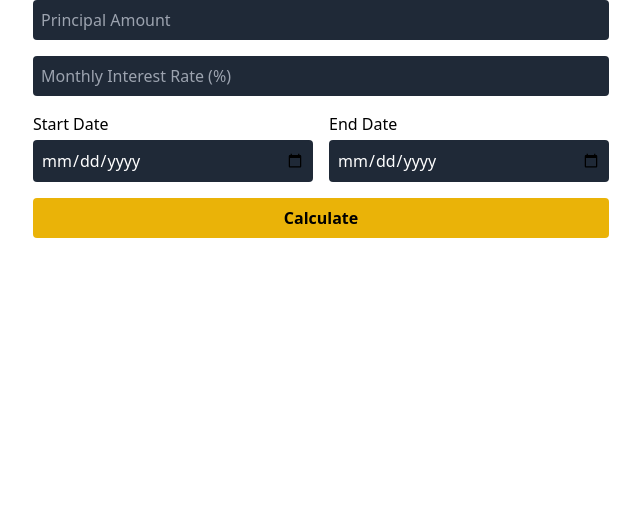
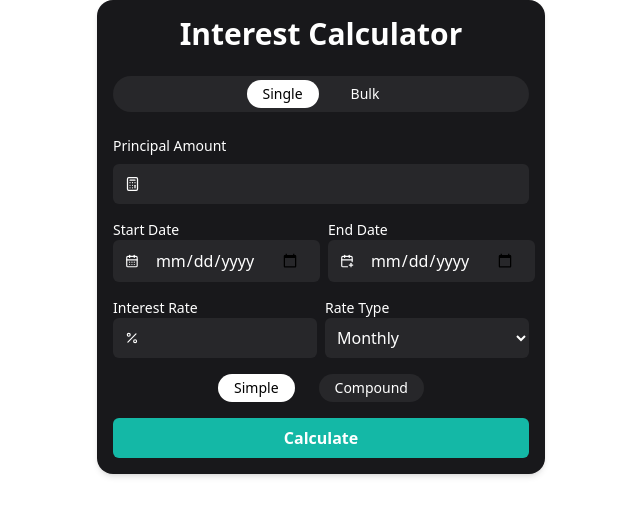
Before and after one commit to VamsikrishnaA/Interest_calculator, a React (Vite) app: page / in a window 1280 px wide. Shown: the top 516 px of the page, without its empty margins (319-959 px from the left). Built offline with nearby package versions, Linux system fonts and the light colour scheme; the HTML template or start-up script is replaced by a standard one.

Commit message:
Update bulk load

```diff
--- a/src/components/InterestCalculator.jsx
+++ b/src/components/InterestCalculator.jsx
@@ -1,101 +1,213 @@
 import React, { useState } from 'react';
-import dayjs from 'dayjs';
-import { saveAs } from 'file-saver';
-import html2canvas from 'html2canvas';
+import { format, differenceInDays } from 'date-fns';
+import { CalendarDays, Calculator, Percent, CalendarPlus } from 'lucide-react';
+import { motion } from 'framer-motion';
 
-export default function InterestCalculator() {
+const InterestCalculator = () => {
+  const [viewMode, setViewMode] = useState('single');
   const [principal, setPrincipal] = useState('');
-  const [rate, setRate] = useState('');
   const [startDate, setStartDate] = useState('');
   const [endDate, setEndDate] = useState('');
+  const [interestRate, setInterestRate] = useState('');
+  const [interestType, setInterestType] = useState('simple');
+  const [rateType, setRateType] = useState('monthly');
   const [result, setResult] = useState(null);
 
   const calculateInterest = () => {
-    const start = dayjs(startDate);
-    const end = dayjs(endDate);
-    const totalDays = end.diff(start, 'day');
-    const monthlyRate = parseFloat(rate);
+    if (!principal || !startDate || !endDate || !interestRate) return;
 
+    const days = differenceInDays(new Date(endDate), new Date(startDate));
     let interest = 0;
-    let months = Math.floor(totalDays / 30);
-    let remainingDays = totalDays % 30;
 
-    if (remainingDays >= 16) months += 1;
-    else if (remainingDays >= 6) months += 0.5;
+    const monthlyRate = parseFloat(interestRate);
+    const dailyRate = monthlyRate / 30;
+    let totalAmount = 0;
 
-    interest = principal * (monthlyRate / 100) * months;
-    const total = parseFloat(principal) + interest;
+    if (rateType === 'monthly') {
+      let months = Math.floor(days / 30);
+      const remDays = days % 30;
 
-    setResult({ interest, total, months, totalDays });
-  };
+      if (remDays >= 16) months += 1;
+      else if (remDays >= 6) months += 0.5;
 
-  const exportResult = async () => {
-    const element = document.getElementById('result');
-    const canvas = await html2canvas(element);
-    canvas.toBlob(blob => {
-      saveAs(blob, 'interest-result.png');
+      if (interestType === 'simple') {
+        interest = (principal * monthlyRate * months) / 100;
+      } else {
+        let amount = principal;
+        const years = Math.floor(days / 365);
+        const rem = days % 365;
+        for (let i = 0; i < years; i++) {
+          const compoundInterest = (amount * monthlyRate * 12) / 100;
+          amount += compoundInterest;
+        }
+        interest = (amount * monthlyRate * Math.floor(rem / 30)) / 100;
+        totalAmount = amount + interest;
+      }
+    } else {
+      const actualRate = dailyRate;
+      if (interestType === 'simple') {
+        interest = (principal * actualRate * days) / 100;
+      } else {
+        let amount = principal;
+        const years = Math.floor(days / 365);
+        const remDays = days % 365;
+        for (let i = 0; i < years; i++) {
+          const compoundInterest = (amount * dailyRate * 365) / 100;
+          amount += compoundInterest;
+        }
+        interest = (amount * dailyRate * remDays) / 100;
+        totalAmount = amount + interest;
+      }
+    }
+
+    setResult({
+      interest: parseFloat(interest.toFixed(2)),
+      total: parseFloat((interestType === 'compound' ? totalAmount : parseFloat(principal) + interest).toFixed(2)),
+      days
     });
   };
 
   return (
-    <div className="max-w-xl mx-auto space-y-4">
+    <motion.div
+      className="p-4 rounded-2xl shadow-md bg-zinc-900 text-white max-w-md mx-auto space-y-6"
+      initial={{ opacity: 0, y: 20 }}
+      animate={{ opacity: 1, y: 0 }}
+    >
+      <h1 className="text-3xl font-bold text-center">Interest Calculator</h1>
+
+      {/* Mode Toggle */}
+      <div className="flex justify-center gap-4 bg-zinc-800 rounded-full p-1">
+        {['single', 'bulk'].map((mode) => (
+          <button
+            key={mode}
+            className={`px-4 py-1 rounded-full text-sm font-medium ${
+              viewMode === mode ? 'bg-white text-black' : 'text-white'
+            }`}
+            onClick={() => setViewMode(mode)}
+          >
+            {mode.charAt(0).toUpperCase() + mode.slice(1)}
+          </button>
+        ))}
+      </div>
+
+      {viewMode === 'single' && (
+        <motion.div
+          className="space-y-4"
+          initial={{ opacity: 0 }}
+          animate={{ opacity: 1 }}
+        >
+          {/* Input Fields */}
+          <div className="space-y-2">
+            <label className="block text-sm">Principal Amount</label>
+            <div className="flex items-center bg-zinc-800 px-3 rounded-md">
+              <Calculator className="w-4 h-4 mr-2" />
               <input
                 type="number"
-        placeholder="Principal Amount"
-        className="w-full p-2 rounded bg-gray-800 text-white"
                 value={principal}
-        onChange={e => setPrincipal(e.target.value)}
-      />
-      <input
-        type="number"
-        placeholder="Monthly Interest Rate (%)"
-        className="w-full p-2 rounded bg-gray-800 text-white"
-        value={rate}
-        onChange={e => setRate(e.target.value)}
-      />
-      <div className="flex justify-between gap-4">
-        <div className="flex-1">
-          <label className="block mb-1">Start Date</label>
-          <input
-            type="date"
-            className="w-full p-2 rounded bg-gray-800 text-white"
-            value={startDate}
-            onChange={e => setStartDate(e.target.value)}
-          />
-        </div>
-        <div className="flex-1">
-          <label className="block mb-1">End Date</label>
-          <input
-            type="date"
-            className="w-full p-2 rounded bg-gray-800 text-white"
-            value={endDate}
-            onChange={e => setEndDate(e.target.value)}
+                onChange={(e) => setPrincipal(e.target.value)}
+                className="bg-transparent w-full p-2 outline-none"
               />
             </div>
           </div>
+
+          <div className="flex gap-2">
+            <div className="w-1/2">
+              <label className="block text-sm">Start Date</label>
+              <div className="flex items-center bg-zinc-800 px-3 rounded-md">
+                <CalendarDays className="w-4 h-4 mr-2" />
+                <input
+                  type="date"
+                  value={startDate}
+                  onChange={(e) => setStartDate(e.target.value)}
+                  className="bg-transparent w-full p-2 outline-none"
+                />
+              </div>
+            </div>
+            <div className="w-1/2">
+              <label className="block text-sm">End Date</label>
+              <div className="flex items-center bg-zinc-800 px-3 rounded-md">
+                <CalendarPlus className="w-4 h-4 mr-2" />
+                <input
+                  type="date"
+                  value={endDate}
+                  onChange={(e) => setEndDate(e.target.value)}
+                  className="bg-transparent w-full p-2 outline-none"
+                />
+              </div>
+            </div>
+          </div>
+
+          <div className="flex gap-2">
+            <div className="w-1/2">
+              <label className="block text-sm">Interest Rate</label>
+              <div className="flex items-center bg-zinc-800 px-3 rounded-md">
+                <Percent className="w-4 h-4 mr-2" />
+                <input
+                  type="number"
+                  value={interestRate}
+                  onChange={(e) => setInterestRate(e.target.value)}
+                  className="bg-transparent w-full p-2 outline-none"
+                />
+              </div>
+            </div>
+            <div className="w-1/2">
+              <label className="block text-sm">Rate Type</label>
+              <select
+                value={rateType}
+                onChange={(e) => setRateType(e.target.value)}
+                className="w-full bg-zinc-800 text-white p-2 rounded-md"
+              >
+                <option value="monthly">Monthly</option>
+                <option value="daily">Daily</option>
+              </select>
+            </div>
+          </div>
+
+          {/* Interest Type Toggle */}
+          <div className="flex justify-center gap-6 items-center mt-2">
+            {['simple', 'compound'].map((type) => (
+              <button
+                key={type}
+                className={`flex items-center gap-1 px-4 py-1 rounded-full text-sm ${
+                  interestType === type ? 'bg-white text-black' : 'bg-zinc-800 text-white'
+                }`}
+                onClick={() => setInterestType(type)}
+              >
+                {type.charAt(0).toUpperCase() + type.slice(1)}
+              </button>
+            ))}
+          </div>
+
+          {/* Calculate Button */}
           <button
             onClick={calculateInterest}
-        className="w-full bg-yellow-500 hover:bg-yellow-600 text-black font-semibold py-2 rounded"
+            className="w-full bg-teal-500 hover:bg-teal-600 text-white py-2 rounded-md font-semibold transition"
           >
             Calculate
           </button>
 
+          {/* Results */}
           {result && (
-        <div
-          id="result"
-          className="bg-gray-800 p-4 rounded shadow-lg space-y-2 mt-4"
+            <motion.div
+              className="bg-zinc-800 rounded-xl p-4 text-center space-y-2"
+              initial={{ opacity: 0 }}
+              animate={{ opacity: 1 }}
             >
-          <p>Interest: ₹{result.interest.toFixed(2)}</p>
-          <p>Total Amount: ₹{result.total.toFixed(2)}</p>
-          <p>Duration: {result.months} months ({result.totalDays} days)</p>
-          <button
-            onClick={exportResult}
-            className="mt-2 px-4 py-1 bg-blue-600 hover:bg-blue-700 rounded text-white"
-          >
-            Export Result
-          </button>
+              <div className="flex justify-between text-lg">
+                <span>Interest</span>
+                <span className="font-bold">{result.interest}</span>
               </div>
+              <div className="flex justify-between text-lg">
+                <span>Total Amount</span>
+                <span className="font-bold">{result.total}</span>
+              </div>
+              <div className="text-sm text-zinc-400">{result.days} Days</div>
+            </motion.div>
           )}
-    </div>
+        </motion.div>
+      )}
+    </motion.div>
   );
-}
+};
+
+export default InterestCalculator;
```
Lines whose indentation alone changed are shown as unchanged.
